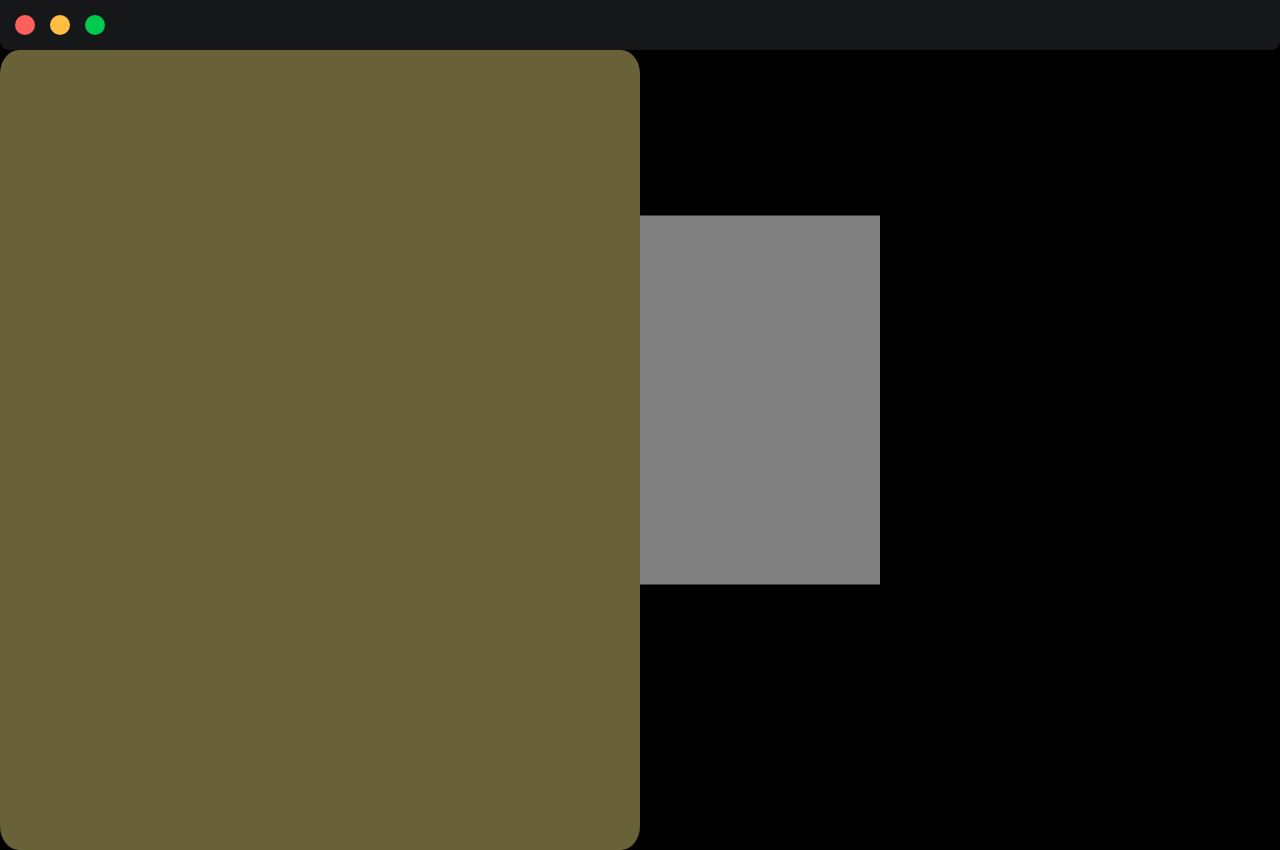
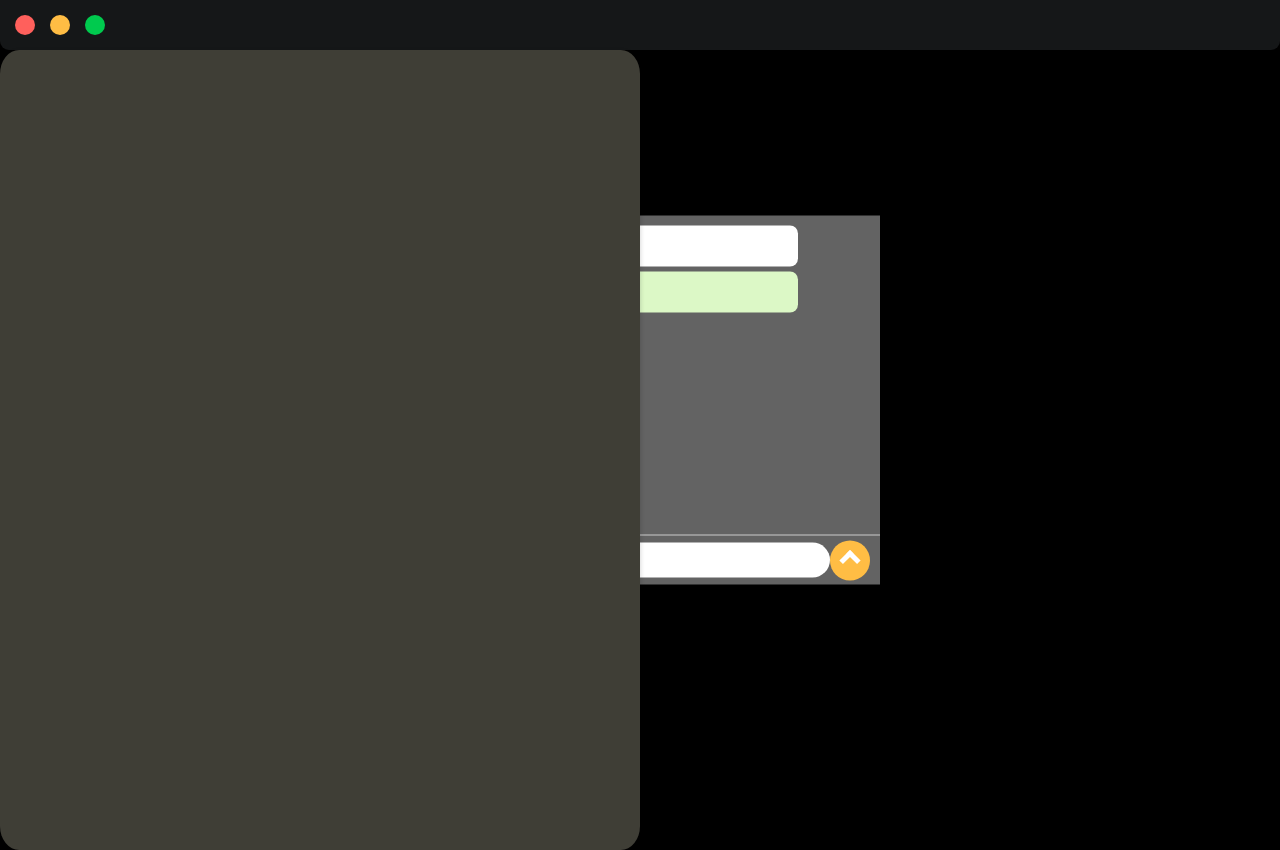
Before and after one commit to danielbmata/praticando, a plain HTML site: page index.html in a window 1280 px wide. Both pictures are taken after a click on the element 60 px from the left and 25 px from the top of the page. Drawn offline with Linux system fonts and the light colour scheme.

Commit message:
trabalhando no chat

```diff
--- a/index.html
+++ b/index.html
@@ -65,9 +65,12 @@
             right: 0;
             width: 50%;
             height: 100%;
-            background-color: #395f30;
+            background-color: #606f5d;
             border-radius: 3%;
             display: none;
+            transform: translateX(100%);
+            /* Inicia fora da tela à direita */
+            transition: transform 0.3s ease-in-out;
 
         }
 
@@ -77,9 +80,12 @@
             left: 0;
             width: 50%;
             height: 100%;
-            background-color: #696239;
+            background-color: #3f3e36;
             border-radius: 3%;
             display: none;
+            transform: translateX(-100%);
+            /* Inicia fora da tela à esquerda */
+            transition: transform 0.3s ease-in-out;
         }
 
         /*faça com que a class="bate-papo" seja um quadrado cinza no centro da tela, com distancias iguais das bordas:*/
@@ -92,21 +98,155 @@
             /* ou a largura que desejar */
             height: 369px;
             /* ou a altura que desejar */
-            background-color: gray;
+            background-color: rgb(99, 99, 99);
+            box-sizing: border-box;
         }
 
 
         .parte-direita,
         .parte-esquerda {
-            /* ... outros estilos ... */
+
             display: none;
             /* Escondido por padrão */
+            opacity: 0;
+            visibility: hidden;
+            transition: opacity 0.3s ease-in-out, visibility 0.3s ease-in-out;
+            box-shadow: 0 2px 5px rgba(0, 0, 0, 0.2);
+            /* Sombra sutil */
         }
+
 
         .parte-direita.active,
         .parte-esquerda.active {
             display: block;
-            /* Visível quando a classe 'active' estiver presente */
+            opacity: 1;
+            visibility: visible;
+
+        }
+
+        .parte-direita.active {
+            transform: translateX(0);
+            /* Desliza para dentro da tela */
+        }
+
+        .parte-esquerda.active {
+            transform: translateX(0);
+            /* Desliza para dentro da tela */
+        }
+
+        .area-mensagens {
+            height: calc(100% - 50px);
+            /* Ocupar o espaço restante */
+            overflow-y: auto;
+            /* Barra de rolagem vertical quando necessário */
+            padding: 10px;
+            box-sizing: border-box;
+        }
+
+        .mensagem {
+            background-color: #fff;
+            /* Cor de fundo da mensagem */
+            padding: 10px;
+            margin-bottom: 5px;
+            border-radius: 8px;
+            max-width: 80%;
+            /* Limitar a largura da mensagem */
+            max-height: 150px;
+            /* Altura máxima da mensagem */
+            overflow-y: auto;
+            /* Adiciona barra de rolagem se necessário */
+            word-break: break-word;
+            /* Quebra de palavras em linhas longas*/
+            overflow-wrap: break-word;
+            /* Compatibilidade com navegadores mais antigos */
+        }
+
+        .mensagem.usuario {
+            /* Estilos para mensagens do usuário */
+            align-self: flex-end;
+            /* Alinhar à direita */
+            background-color: #dcf8c6;
+            /* Cor de fundo diferente */
+        }
+
+        .mensagem.outro-usuario {
+            /* Estilos para mensagens de outros usuários */
+            align-self: flex-start;
+            /* Alinhar à esquerda */
+        }
+
+        .area-input {
+            height: 50px;
+            display: flex;
+            align-items: center;
+            padding: 0 10px;
+            border-top: 1px solid #ccc;
+            /* Separador */
+            box-sizing: border-box;
+        }
+
+        .area-input input[type="text"] {
+            flex-grow: 1;
+            /* Ocupar o espaço restante */
+            border: none;
+            padding: 10px;
+            border-radius: 20px;
+        }
+
+        .area-input button {
+            background-color: #FFBD44;
+            /* Cor do botão */
+            color: #fff;
+            border: none;
+            padding: 10px 20px;
+            border-radius: 20px;
+            cursor: pointer;
+        }
+
+        .avatar {
+            width: 30px;
+            height: 30px;
+            border-radius: 50%;
+            margin-right: 10px;
+            vertical-align: top;
+        }
+
+        .texto-mensagem {
+            word-break: break-word;
+        }
+
+        .botao-enviar {
+            width: 40px;
+            height: 40px;
+            border-radius: 50%;
+            border: none;
+            background-color: #007bff;
+            /* Cor de fundo do botão */
+            position: relative;
+            /* Necessário para posicionar o pseudo-elemento */
+            cursor: pointer;
+            color: white;
+            display: flex;
+            align-items: center;
+            justify-content: center;
+            /* Centralizar o ícone */
+        }
+
+        .botao-enviar::before {
+            content: "";
+            position: absolute;
+            top: 50%;
+            left: 50%;
+            transform: translate(-50%, -50%) rotate(-45deg);
+            /* Centraliza e rotaciona */
+            border-top: 5px solid white;
+            /* "Asa" superior da seta */
+            border-right: 5px solid white;
+            /* "Asa" inferior da seta */
+            width: 10px;
+            height: 10px;
+
+
         }
     </style>
 </head>
@@ -127,7 +267,16 @@
 
 
 
-    <div class="bate-papo"></div>
+    <div class="bate-papo">
+        <div class="area-mensagens">
+            <div class="mensagem outro-usuario">Olá!</div>
+            <div class="mensagem usuario">Tudo bem?</div>
+        </div>
+        <div class="area-input">
+            <input type="text" placeholder="Digite sua mensagem...">
+            <button class="botao-enviar"></button>
+        </div>
+    </div>
     <div class="parte-direita"></div>
     <div class="parte-esquerda"></div>
 
@@ -146,6 +295,34 @@
             document.querySelector('.parte-esquerda').classList.toggle('active');
         }
 
+        // PARTE DO CHAT:
+        const areaMensagens = document.querySelector('.area-mensagens');
+        const inputMensagem = document.querySelector('.area-input input[type="text"]');
+        const botaoEnviar = document.querySelector('.area-input button');
+
+        botaoEnviar.onclick = function () {
+            const mensagemTexto = inputMensagem.value;
+            if (mensagemTexto.trim() !== "") {
+                const novaMensagem = document.createElement('div');
+                novaMensagem.classList.add('mensagem', 'usuario');
+
+                const horario = new Date().toLocaleTimeString([], { hour: '2-digit', minute: '2-digit' });
+                // Adiciona avatar e horário
+                novaMensagem.innerHTML = `<img src="caminho/para/avatar.jpg" alt="Avatar" class="avatar"> <div class="texto-mensagem">${mensagemTexto} - ${horario}</div>`;
+                areaMensagens.appendChild(novaMensagem);
+                inputMensagem.value = "";
+                areaMensagens.scrollTo({
+                    top: areaMensagens.scrollHeight,
+                    behavior: 'smooth'
+                });
+            }
+        };
+
+        inputMensagem.addEventListener('keyup', function (event) {
+            if (event.key === 'Enter') {
+                botaoEnviar.click();
+            }
+        });
 
     </script>
 </body>
```
